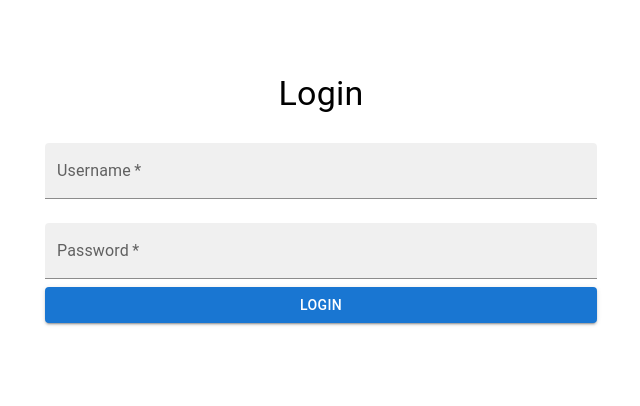
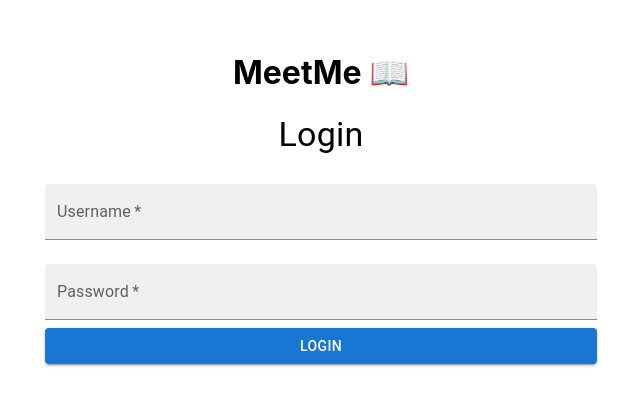
Before and after one commit to caplanmaor/MeetMe, a React (Create React App) app in the folder client/: page / in a window 1280 px wide. Shown: the part 202-608 px from the top of the page, without its empty margins (319-959 px from the left). Built offline with nearby package versions, Linux system fonts and the light colour scheme; the HTML template or start-up script is replaced by a standard one.

Commit message:
add title and emoji

```diff
--- a/client/src/App.js
+++ b/client/src/App.js
@@ -40,6 +40,7 @@ function App() {
 
   return (
     <div className="App">
+      <h1>MeetMe 📖</h1>
       {isAuthenticated ? (
         <Status
           username={username}
```
